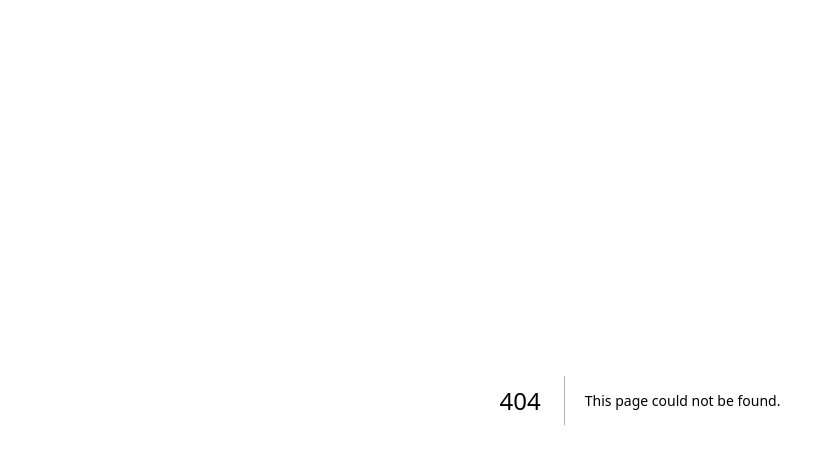
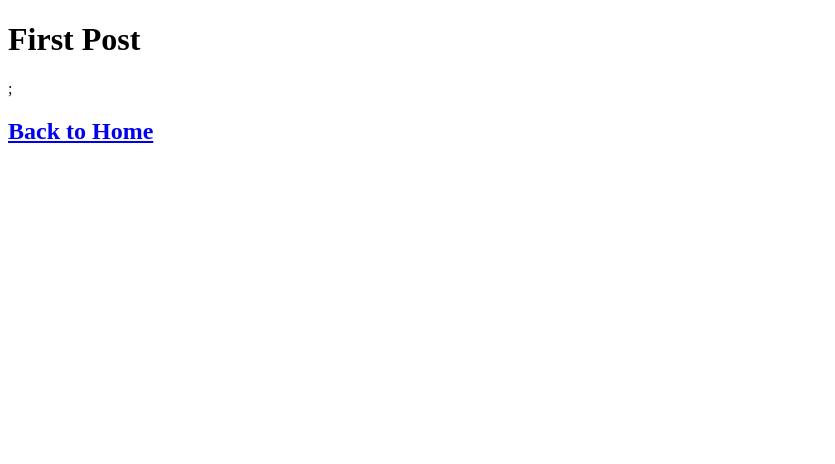
Before and after one commit to wattsmainsanglais/first-next-app-guestlist, a Next.js app: page /posts/first-post in a window 1280 px wide. Before the commit this address had no page. Shown: the top 464 px of the page, without its empty margins (0-835 px from the left). Built offline with nearby package versions, Linux system fonts and the light colour scheme.

Commit message:
first commit

```diff
--- a/pages/index.js
+++ b/pages/index.js
@@ -1,5 +1,6 @@
 import Head from 'next/head'
 import styles from '../styles/Home.module.css';
+import Link from 'next/link';
 
 export default function Home() {
   return (
@@ -11,7 +12,7 @@
 
       <main>
         <h1 className={styles.title}>
-          Welcome to <a href="https://nextjs.org">Next.js!</a>
+          Read <Link href="/posts/first-post" >this page</Link>
         </h1>
 
         <p className={styles.description}>
@@ -20,7 +21,8 @@
 
         <div className={styles.grid}>
           <a href="https://nextjs.org/docs" className={styles.card}>
-            <h3>Documentation &rarr;</h3>
+            <h3>is this working
+               &rarr;</h3>
             <p>Find in-depth information about Next.js features and API.</p>
           </a>
 
--- /dev/null
+++ b/pages/posts/first-post.js
@@ -0,0 +1,12 @@
+import Link from 'next/link';
+
+export default function FirstPost() {
+    return (
+        <>
+            <h1>First Post</h1>;
+            <h2>
+                <Link href="/">Back to Home</Link>
+            </h2>
+        </>
+    )
+}
```
